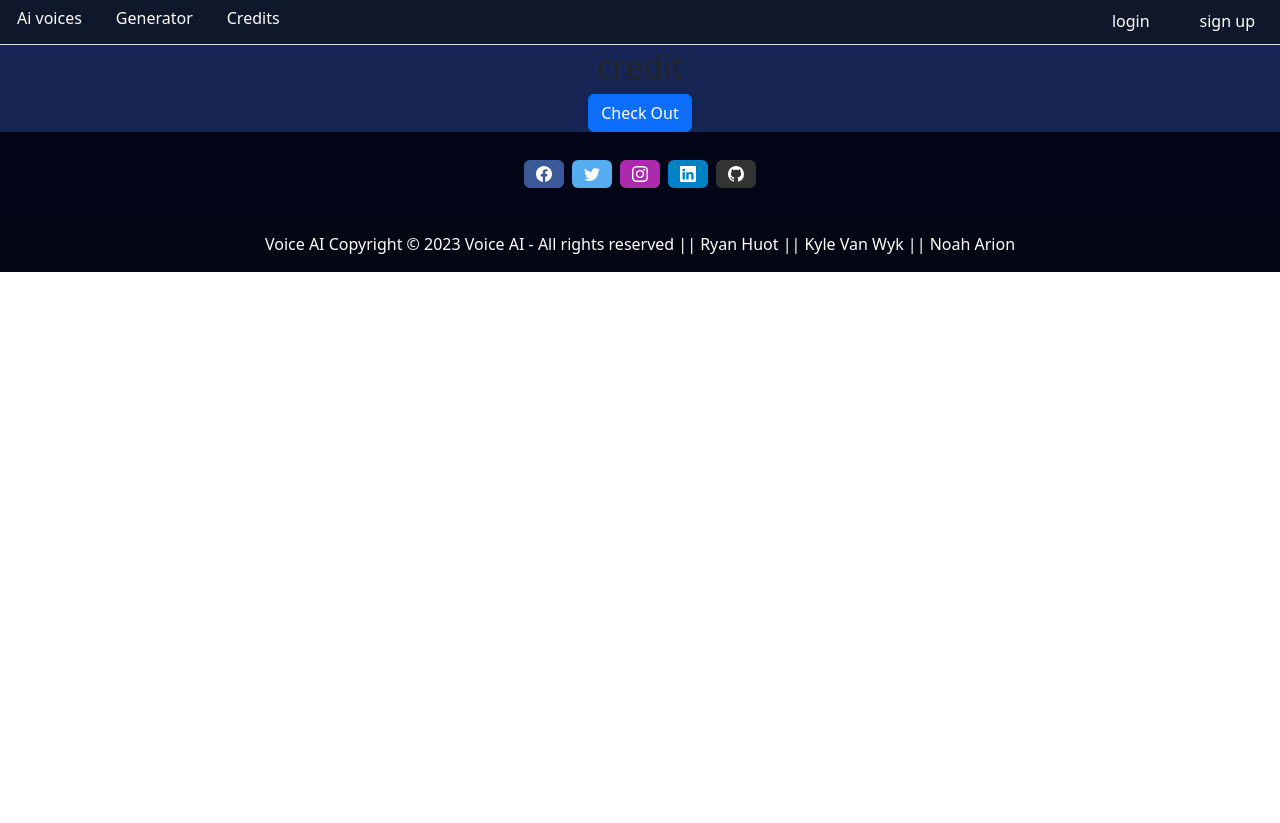
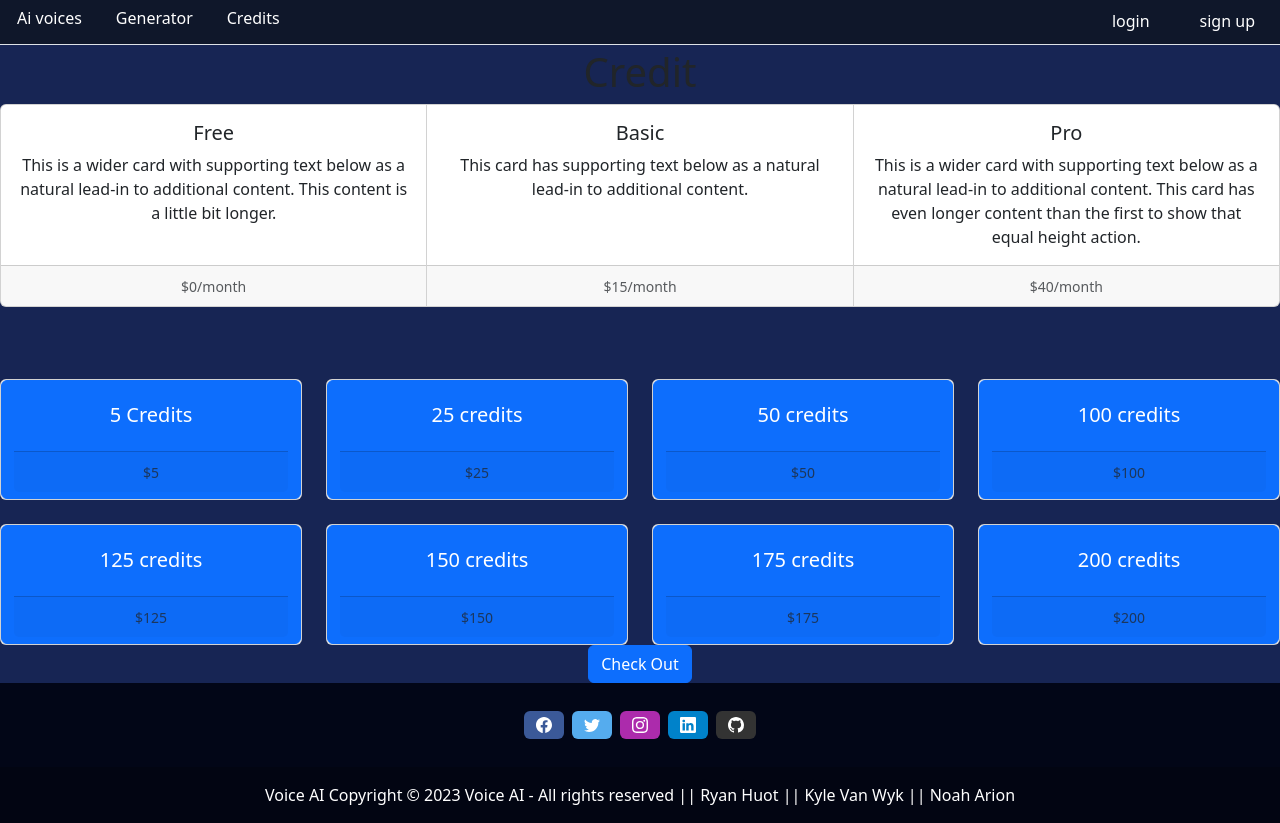
Before and after one commit to Kwyk25/voice-ai, a React (Create React App) app: page /CreditShop in a window 1280 px wide. Before the commit the page ends 800 px from the top, so only its background shows below. Built offline with nearby package versions, Linux system fonts and the light colour scheme; no server answers.

Commit message:
added price tiers

```diff
--- /dev/null
+++ b/src/components/PriceCoins.jsx
@@ -0,0 +1,100 @@
+import React from "react";
+import Button from "react-bootstrap/Button";
+import {
+    MDBCard,
+    MDBCardImage,
+    MDBCardBody,
+    MDBCardTitle,
+    MDBCardText,
+    MDBCardFooter,
+    MDBRow,
+    MDBCol,
+} from "mdb-react-ui-kit";
+
+export default function App() {
+    return (
+        <MDBRow className="row-cols-1 row-cols-md-4 g-4 w-100% mt-5">
+            <MDBCol>
+                <MDBCard><Button
+                            className="bg-slate-900 ">
+                    <MDBCardBody>
+                        <MDBCardTitle>5 Credits</MDBCardTitle>
+                    </MDBCardBody>
+                    <MDBCardFooter>
+                        <small className="text-muted">$5</small>
+                    </MDBCardFooter></Button>
+                </MDBCard>
+            </MDBCol>
+            <MDBCol>
+                <MDBCard className="h-100"><Button>
+                    <MDBCardBody>
+                        <MDBCardTitle>25 credits</MDBCardTitle>
+                    </MDBCardBody>
+                    <MDBCardFooter>
+                        <small className="text-muted">$25</small>
+                    </MDBCardFooter></Button>
+                </MDBCard>
+            </MDBCol>
+            <MDBCol>
+                <MDBCard className="h-100"><Button>
+                    <MDBCardBody>
+                        <MDBCardTitle>50 credits</MDBCardTitle>
+                    </MDBCardBody>
+                    <MDBCardFooter>
+                        <small className="text-muted">$50</small>
+                    </MDBCardFooter></Button>
+                </MDBCard>
+            </MDBCol>
+            <MDBCol>
+                <MDBCard className="h-100"><Button>
+                    <MDBCardBody>
+                        <MDBCardTitle>100 credits</MDBCardTitle>
+                    </MDBCardBody>
+                    <MDBCardFooter>
+                        <small className="text-muted">$100</small>
+                    </MDBCardFooter></Button>
+                </MDBCard>
+            </MDBCol>
+            <MDBCol>
+                <MDBCard className="h-100"><Button>
+                    <MDBCardBody>
+                        <MDBCardTitle>125 credits</MDBCardTitle>
+                    </MDBCardBody>
+                    <MDBCardFooter>
+                        <small className="text-muted">$125</small>
+                    </MDBCardFooter></Button>
+                </MDBCard>
+            </MDBCol>
+            <MDBCol>
+                <MDBCard className="h-100"><Button >
+                    <MDBCardBody>
+                        <MDBCardTitle>150 credits</MDBCardTitle>
+                    </MDBCardBody>
+                    <MDBCardFooter>
+                        <small className="text-muted">$150</small>
+                    </MDBCardFooter></Button>
+                </MDBCard>
+            </MDBCol>
+            <MDBCol>
+                <MDBCard className="h-100"><Button>
+                    <MDBCardBody>
+                        <MDBCardTitle>175 credits</MDBCardTitle>
+                    </MDBCardBody>
+                    <MDBCardFooter>
+                        <small className="text-muted">$175</small>
+                    </MDBCardFooter></Button>
+                </MDBCard>
+            </MDBCol>
+            <MDBCol>
+                <MDBCard className="h-100"><Button>
+                    <MDBCardBody>
+                        <MDBCardTitle>200 credits</MDBCardTitle>
+                    </MDBCardBody>
+                    <MDBCardFooter>
+                        <small className="text-muted">$200</small>
+                    </MDBCardFooter></Button>
+                </MDBCard>
+            </MDBCol>
+        </MDBRow>
+    );
+}
--- /dev/null
+++ b/src/components/PriceTiers.jsx
@@ -0,0 +1,56 @@
+import Card from "react-bootstrap/Card";
+import CardGroup from "react-bootstrap/CardGroup";
+
+function PriceTiers() {
+    return (
+        <CardGroup>
+            <Card>
+                <Card.Body>
+                    <Card.Title>Free</Card.Title>
+                    <Card.Text>
+                        This is a wider card with supporting text below as a
+                        natural lead-in to additional content. This content is a
+                        little bit longer.
+                    </Card.Text>
+                </Card.Body>
+                <Card.Footer>
+                    <small className="text-muted">
+                    $0/month
+                    </small>
+                </Card.Footer>
+            </Card>
+            <Card>
+                <Card.Body>
+                    <Card.Title>Basic</Card.Title>
+                    <Card.Text>
+                        This card has supporting text below as a natural lead-in
+                        to additional content.{" "}
+                    </Card.Text>
+                </Card.Body>
+                <Card.Footer>
+                    <small className="text-muted">
+                    $15/month
+                    </small>
+                </Card.Footer>
+            </Card>
+            <Card>
+                <Card.Body>
+                    <Card.Title>Pro</Card.Title>
+                    <Card.Text>
+                        This is a wider card with supporting text below as a
+                        natural lead-in to additional content. This card has
+                        even longer content than the first to show that equal
+                        height action.
+                    </Card.Text>
+                </Card.Body>
+                <Card.Footer>
+                    <small className="text-muted">
+                        $40/month
+                    </small>
+                </Card.Footer>
+            </Card>
+        </CardGroup>
+    );
+}
+
+export default PriceTiers;
--- a/src/pages/CreditShop.jsx
+++ b/src/pages/CreditShop.jsx
@@ -1,12 +1,20 @@
 import "../App.css"
 import Default from "./DefaultPage";
 import Button from "react-bootstrap/Button";
+import PriceTiers from "../components/PriceTiers";
+import PriceCoins from "../components/PriceCoins";
 
 export default function CreditShop() {
     return (
         <Default>
             <div className="pt-5">
-                <h2>credit</h2>
+                <h1>Credit</h1>
+                <div>
+                    <PriceTiers />
+                </div>
+                <div>
+                    <PriceCoins />
+                </div>
                 <Button href="/CheckoutPage">Check Out</Button>
             </div>
         </Default>
```
